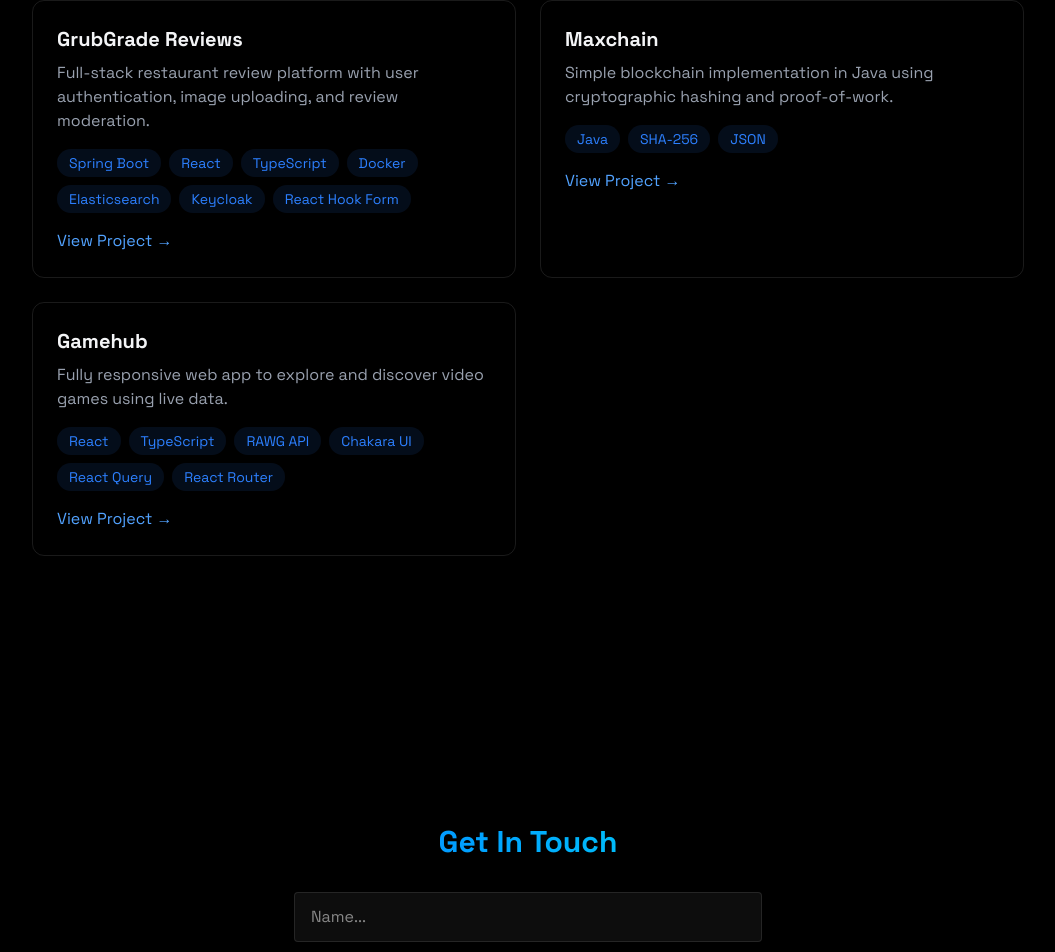
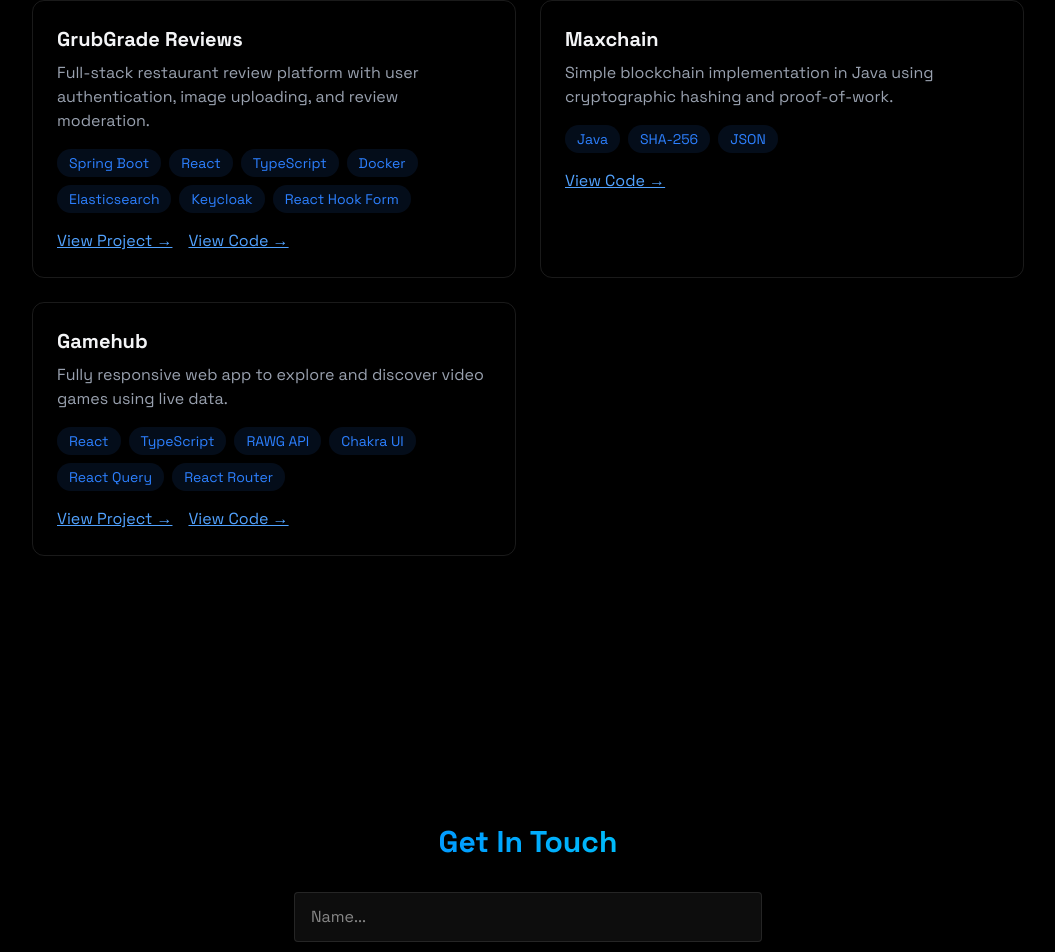
Before and after one commit to maxeagan22/maxeagan-portfolio, a React (Vite) app in the folder maxeagan-portfolio/: page / in a window 1280 px wide. Shown: the part 2124-3076 px from the top of the page, without its empty margins (112-1167 px from the left). Built offline with nearby package versions, Linux system fonts and the light colour scheme.

Commit message:
Update projects section

```diff
--- a/maxeagan-portfolio/src/components/sections/Projects.jsx
+++ b/maxeagan-portfolio/src/components/sections/Projects.jsx
@@ -37,12 +37,24 @@
                   </span>
                 ))}
               </div>
+              <div className="flex gap-4">
                 <a
                   href="#"
-                className="text-blue-400 hover:text-blue-300 transition-colors my-4"
+                  className="text-blue-400 hover:text-blue-300 transition-colors underline"
+                  target="_blank"
+                  rel="noopener noreferrer"
                 >
                   View Project →
                 </a>
+                <a
+                  href="https://github.com/maxeagan22/maxeagan-resturaunt-review-platform-spring-react"
+                  className="text-blue-400 hover:text-blue-300 transition-colors underline"
+                  target="_blank"
+                  rel="noopener noreferrer"
+                >
+                  View Code →
+                </a>
+              </div>
             </div>
 
             {/* Maxchain */}
@@ -64,9 +76,11 @@
               </div>
               <a
                 href="https://github.com/maxeagan22/maxchain-java"
-                className="text-blue-400 hover:text-blue-300 transition-colors my-4"
+                className="text-blue-400 hover:text-blue-300 transition-colors underline"
+                target="_blank"
+                rel="noopener noreferrer"
               >
-                View Project →
+                View Code →
               </a>
             </div>
 
@@ -82,7 +96,7 @@
                   "React",
                   "TypeScript",
                   "RAWG API",
-                  "Chakara UI",
+                  "Chakra UI",
                   "React Query",
                   "React Router",
                 ].map((tech, key) => (
@@ -94,12 +108,24 @@
                   </span>
                 ))}
               </div>
+              <div className="flex gap-4">
                 <a
                   href="https://maxeagan22-gamehub.vercel.app/"
-                className="text-blue-400 hover:text-blue-300 transition-colors my-4"
+                  className="text-blue-400 hover:text-blue-300 transition-colors underline"
+                  target="_blank"
+                  rel="noopener noreferrer"
                 >
                   View Project →
                 </a>
+                <a
+                  href="https://github.com/maxeagan22/gamehub"
+                  className="text-blue-400 hover:text-blue-300 transition-colors underline"
+                  target="_blank"
+                  rel="noopener noreferrer"
+                >
+                  View Code →
+                </a>
+              </div>
             </div>
           </div>
         </div>
```
Lines whose indentation alone changed are shown as unchanged.
